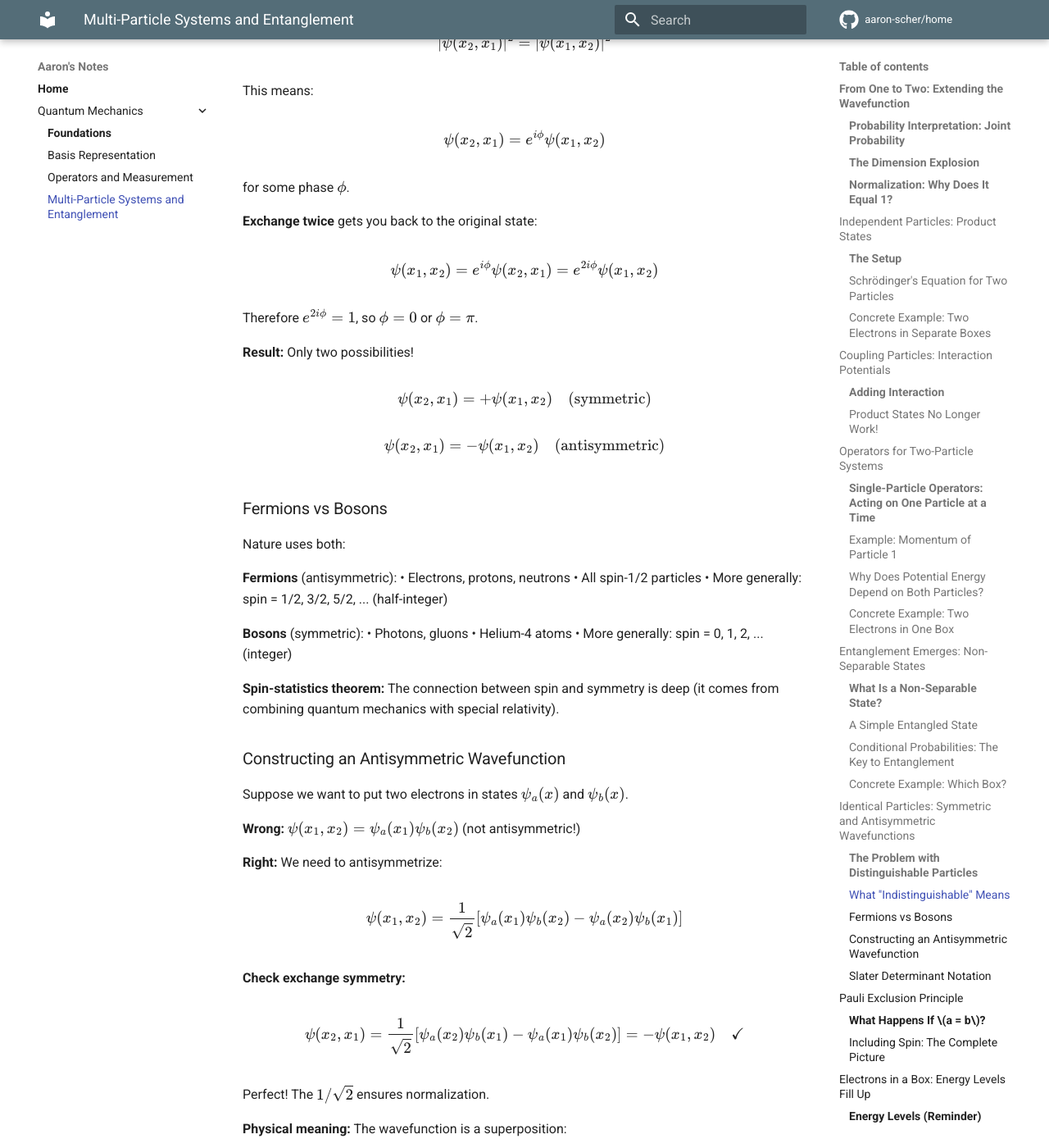
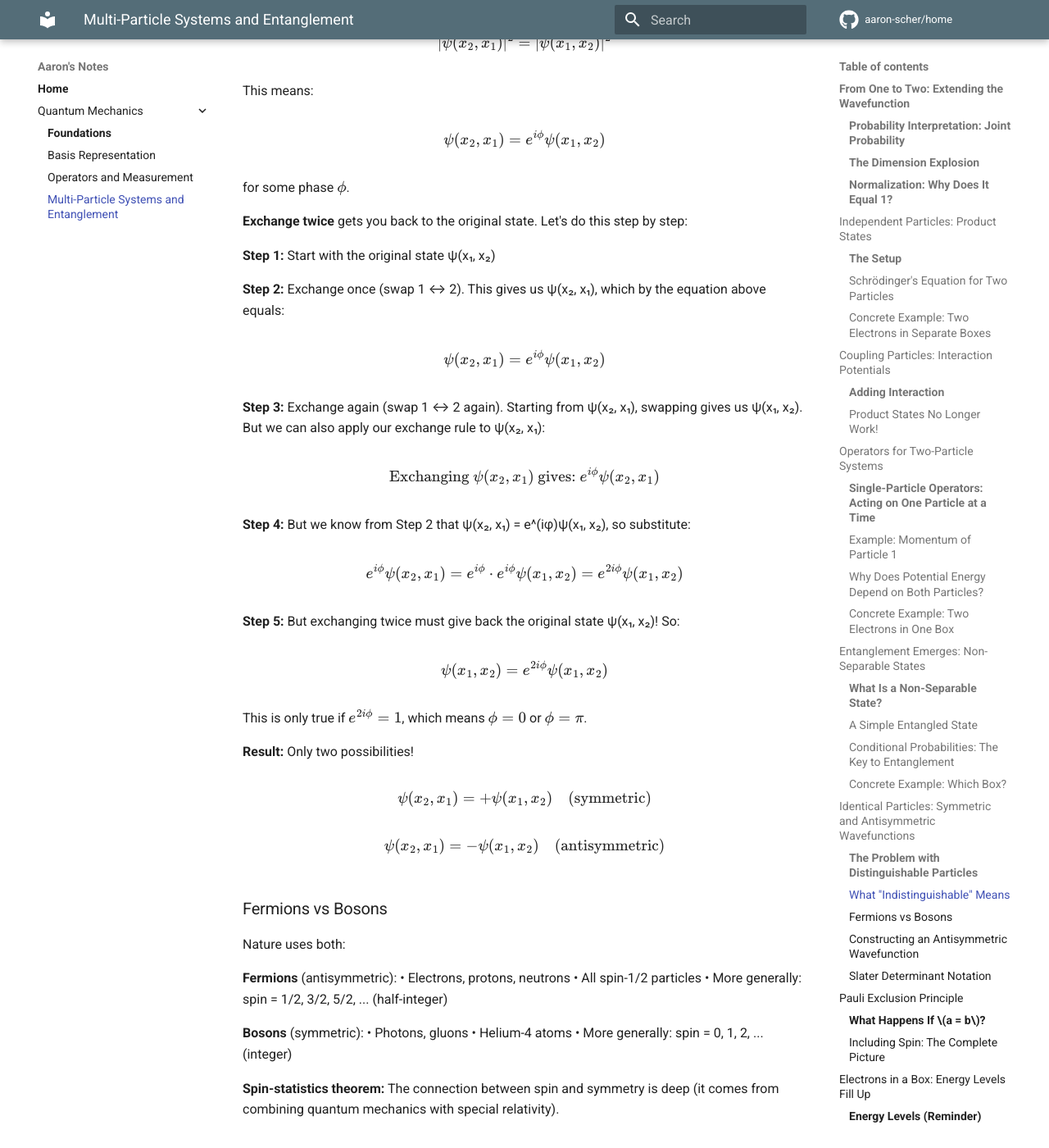
Before and after one commit to aaron-scher/home, an MkDocs documentation site: the page built from docs/quantum-mechanics/multi-particle-entanglement.md, in a window 1280 px wide and 1400 px high, scrolled down 13094 px. Shown: the whole window at 82% size. Built offline with MkDocs 1.6.1 and Material for MkDocs 9.7.7, drawn with Linux system fonts in a browser that asks for light colours; comment, search, counter and statistics services are not loaded.

Commit message:
Break down "exchange twice" argument into clear step-by-step derivation
Rewrote confusing one-line argument into 5 explicit steps (line 530-558):

BEFORE: ψ(x₁,x₂) = e^(iφ)ψ(x₂,x₁) = e^(2iφ)ψ(x₁,x₂)
(User: "seems like it switches around, can you make clearer?")

AFTER: Numbered steps showing exactly what happens:
- Step 1: Start with ψ(x₁,x₂)
- Step 2: Exchange once → ψ(x₂,x₁) = e^(iφ)ψ(x₁,x₂)
- Step 3: Exchange again → e^(iφ)ψ(x₂,x₁) (apply exchange rule)
- Step 4: Substitute result from Step 2:
  e^(iφ)ψ(x₂,x₁) = e^(iφ)·e^(iφ)ψ(x₁,x₂) = e^(2iφ)ψ(x₁,x₂)
- Step 5: But double exchange = original, so e^(2iφ) = 1

Makes it crystal clear where each term comes from and why we multiply
the phases. No more mysterious switching around!

Addresses user feedback: "this math seems simple and i like where you
are going like multiplying the phase terms but i'm not seeing it"

🤖 Generated with [Claude Code](https://claude.com/claude-code)

Co-Authored-By: Claude <noreply@anthropic.com>

```diff
--- a/docs/quantum-mechanics/multi-particle-entanglement.md
+++ b/docs/quantum-mechanics/multi-particle-entanglement.md
@@ -527,13 +527,35 @@ $$
 
 for some phase $\phi$.
 
-**Exchange twice** gets you back to the original state:
-
-$$
-\psi(x_1, x_2) = e^{i\phi}\psi(x_2, x_1) = e^{2i\phi}\psi(x_1, x_2)
-$$
-
-Therefore $e^{2i\phi} = 1$, so $\phi = 0$ or $\phi = \pi$.
+**Exchange twice** gets you back to the original state. Let's do this step by step:
+
+**Step 1:** Start with the original state ψ(x₁, x₂)
+
+**Step 2:** Exchange once (swap 1 ↔ 2). This gives us ψ(x₂, x₁), which by the equation above equals:
+
+$$
+\psi(x_2, x_1) = e^{i\phi}\psi(x_1, x_2)
+$$
+
+**Step 3:** Exchange again (swap 1 ↔ 2 again). Starting from ψ(x₂, x₁), swapping gives us ψ(x₁, x₂). But we can also apply our exchange rule to ψ(x₂, x₁):
+
+$$
+\text{Exchanging } \psi(x_2, x_1) \text{ gives: } e^{i\phi}\psi(x_2, x_1)
+$$
+
+**Step 4:** But we know from Step 2 that ψ(x₂, x₁) = e^(iφ)ψ(x₁, x₂), so substitute:
+
+$$
+e^{i\phi}\psi(x_2, x_1) = e^{i\phi} \cdot e^{i\phi}\psi(x_1, x_2) = e^{2i\phi}\psi(x_1, x_2)
+$$
+
+**Step 5:** But exchanging twice must give back the original state ψ(x₁, x₂)! So:
+
+$$
+\psi(x_1, x_2) = e^{2i\phi}\psi(x_1, x_2)
+$$
+
+This is only true if $e^{2i\phi} = 1$, which means $\phi = 0$ or $\phi = \pi$.
 
 **Result:** Only two possibilities!
 
```
